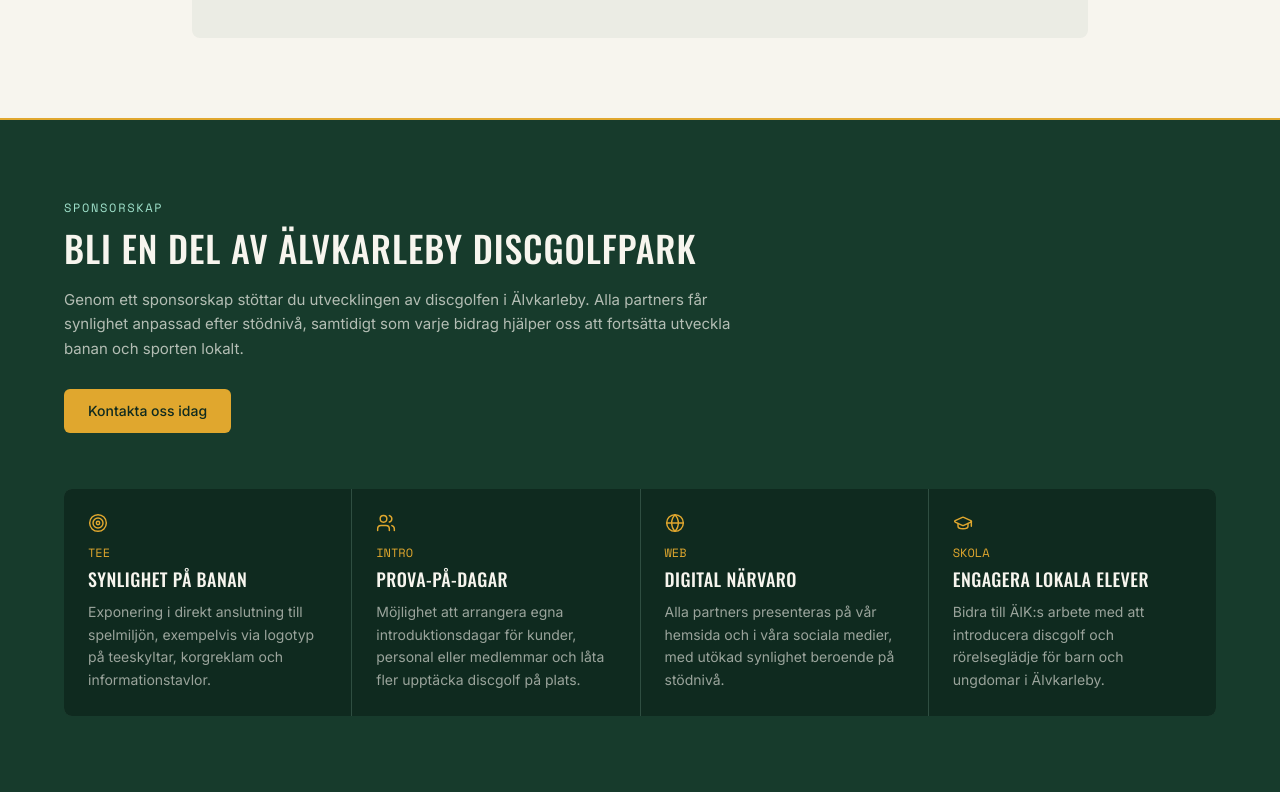
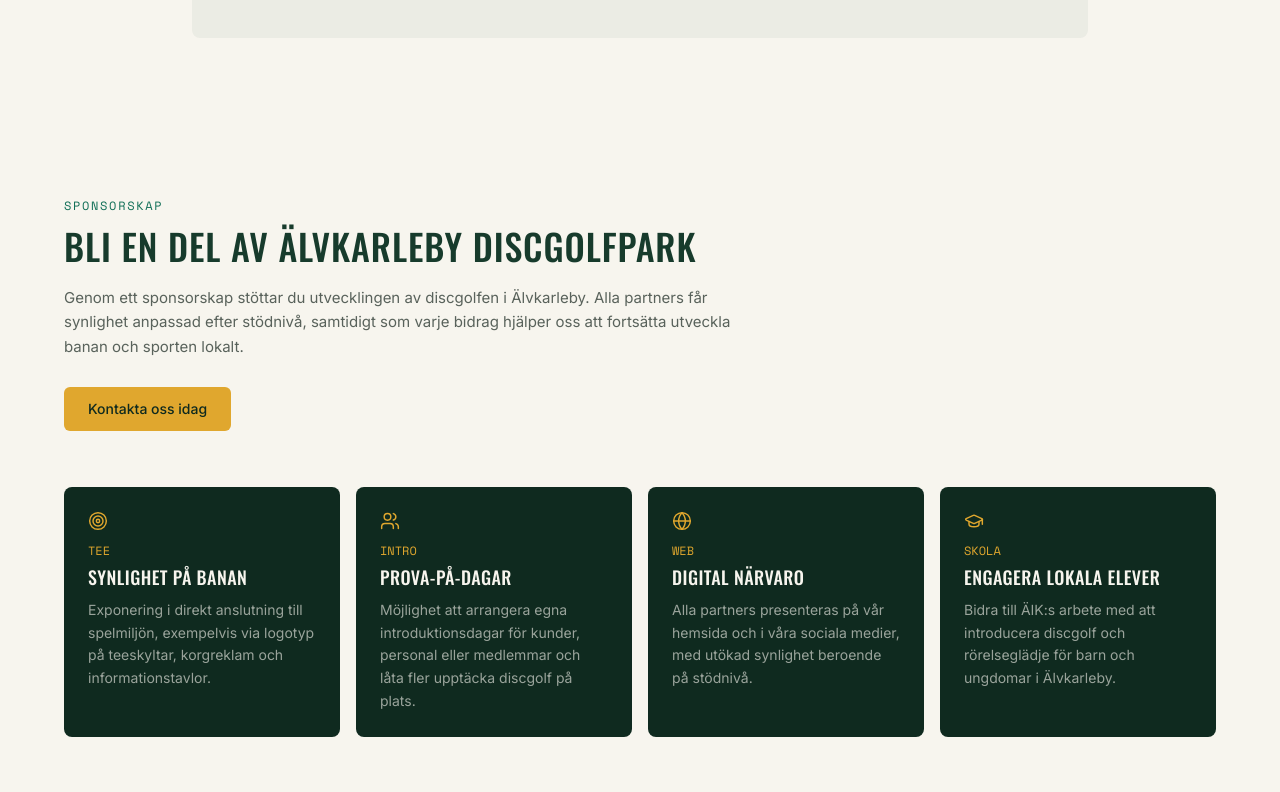
Before and after one commit to KungForsen/alvkarleby-dgp, a Next.js app: page / in a window 1280 px wide. Shown: the part 2468-3260 px from the top of the page. Built offline with nearby package versions, Linux system fonts and the light colour scheme.

Commit message:
Vänd Sponsorskap till ljus bakgrund för bättre rytm

```diff
--- a/src/app/page.tsx
+++ b/src/app/page.tsx
@@ -20,8 +20,8 @@
         <Info />
         <FAQ />
         <Calendar />
+        <SponsorCTA />
         <FallDivider />
-        <SponsorCTA />
         <Contact />
       </main>
       <Footer />
--- a/src/components/SponsorCTA.tsx
+++ b/src/components/SponsorCTA.tsx
@@ -34,14 +34,14 @@
 
 export default function SponsorCTA() {
   return (
-    <section id="sponsor" className="bg-forest px-5 py-20 sm:px-8">
+    <section id="sponsor" className="bg-cream px-5 py-20 sm:px-8">
       <div className="mx-auto max-w-6xl">
         <div className="max-w-2xl">
-          <p className="eyebrow mb-3 text-teal-light">Sponsorskap</p>
-          <h2 className="font-display text-3xl font-medium uppercase tracking-wide text-cream sm:text-4xl">
+          <p className="eyebrow mb-3 text-teal">Sponsorskap</p>
+          <h2 className="font-display text-3xl font-medium uppercase tracking-wide text-forest sm:text-4xl">
             Bli en del av Älvkarleby Discgolfpark
           </h2>
-          <p className="mt-5 text-[15px] leading-relaxed text-cream/70">
+          <p className="mt-5 text-[15px] leading-relaxed text-ink/70">
             Genom ett sponsorskap stöttar du utvecklingen av discgolfen i
             Älvkarleby. Alla partners får synlighet anpassad efter stödnivå,
             samtidigt som varje bidrag hjälper oss att fortsätta utveckla
@@ -55,9 +55,9 @@
           </a>
         </div>
 
-        <div className="mt-14 grid gap-px overflow-hidden rounded-lg bg-cream/10 sm:grid-cols-2 lg:grid-cols-4">
+        <div className="mt-14 grid gap-4 sm:grid-cols-2 lg:grid-cols-4">
           {perks.map((perk) => (
-            <div key={perk.title} className="bg-forest-deep p-6">
+            <div key={perk.title} className="rounded-lg bg-forest-deep p-6">
               <perk.icon size={20} className="text-gold" strokeWidth={1.75} aria-hidden="true" />
               <span className="mt-3 block font-mono text-xs text-gold">
                 {perk.code}
```
